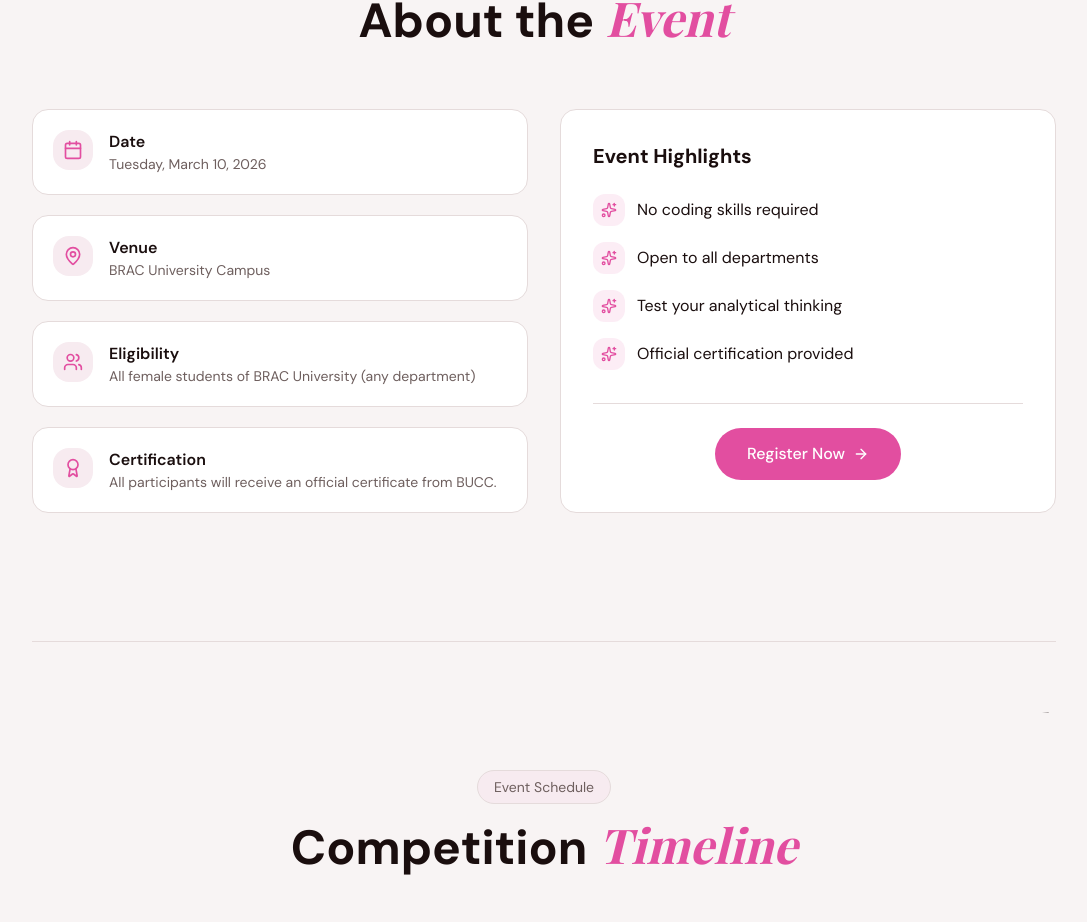
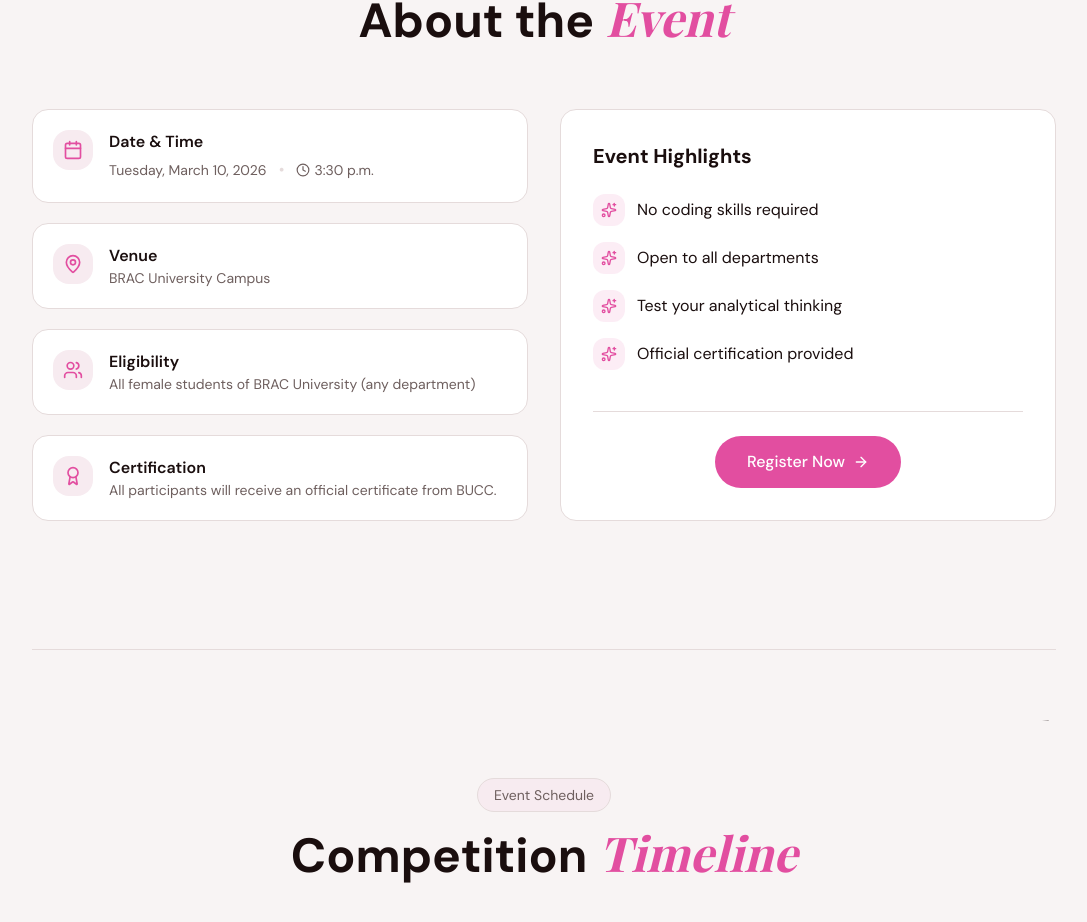
Before and after one commit to Itsmmdoha/grace-hopper-landing, a Next.js app: page / in a window 1280 px wide. Shown: the part 1370-2292 px from the top of the page, without its empty margins (96-1183 px from the left). Built offline with nearby package versions, Linux system fonts and the light colour scheme; a web font is replaced by a local one.

Commit message:
updated time

```diff
--- a/components/event-info.tsx
+++ b/components/event-info.tsx
@@ -4,12 +4,14 @@ import {
   Users,
   Award,
   Sparkles,
+  Clock, // Keep the Clock icon
 } from "lucide-react";
 import { RegisterButton } from "./register-button";
 
 interface EventInfoProps {
   name: string;
   date: string;
+  // Removed time from props since it's hardcoded now
   deadline: string;
   venue: string;
   eligibility: string;
@@ -55,9 +57,16 @@ export function EventInfo({
               <div className="w-10 h-10 rounded-xl bg-secondary flex items-center justify-center shrink-0">
                 <Calendar className="w-5 h-5 text-primary" />
               </div>
-              <div>
-                <h3 className="font-semibold text-foreground">Date</h3>
-                <p className="text-muted-foreground text-sm">{formattedDate}</p>
+              <div className="flex-1">
+                <h3 className="font-semibold text-foreground">Date & Time</h3>
+                <div className="flex flex-col sm:flex-row sm:items-center gap-1 sm:gap-3 mt-1">
+                  <p className="text-muted-foreground text-sm">{formattedDate}</p>
+                  <span className="hidden sm:inline text-border">•</span>
+                  <div className="flex items-center gap-1 text-muted-foreground text-sm">
+                    <Clock className="w-3.5 h-3.5" />
+                    <span>3:30 p.m.</span> {/* Hardcoded time here */}
+                  </div>
+                </div>
               </div>
             </div>
 
```
